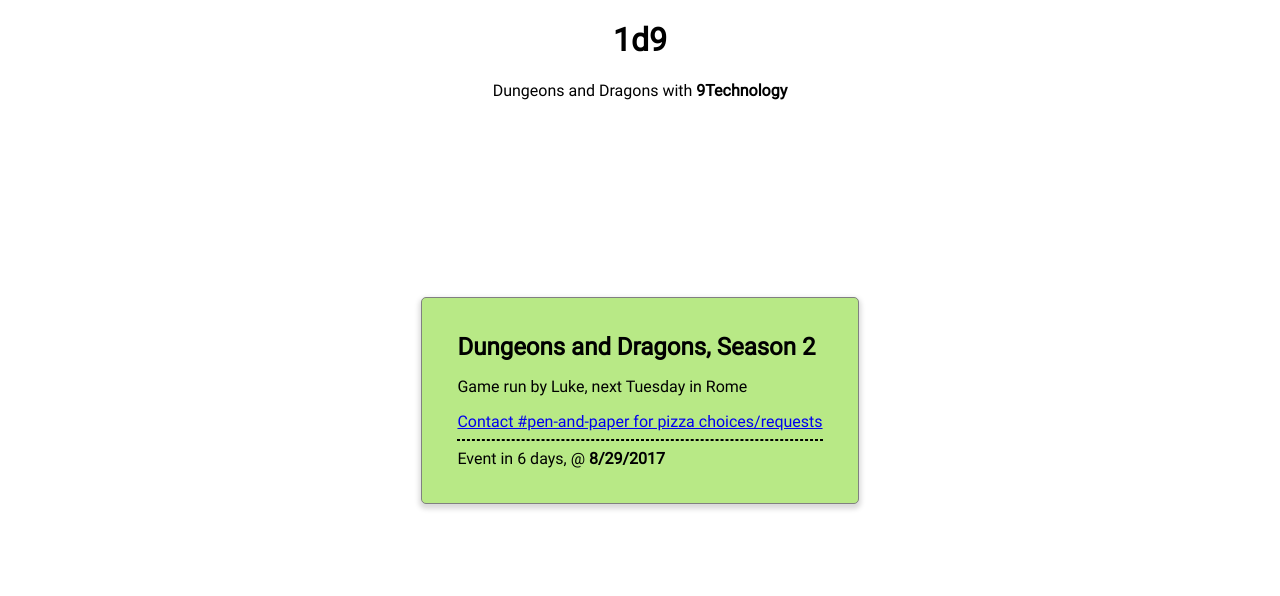
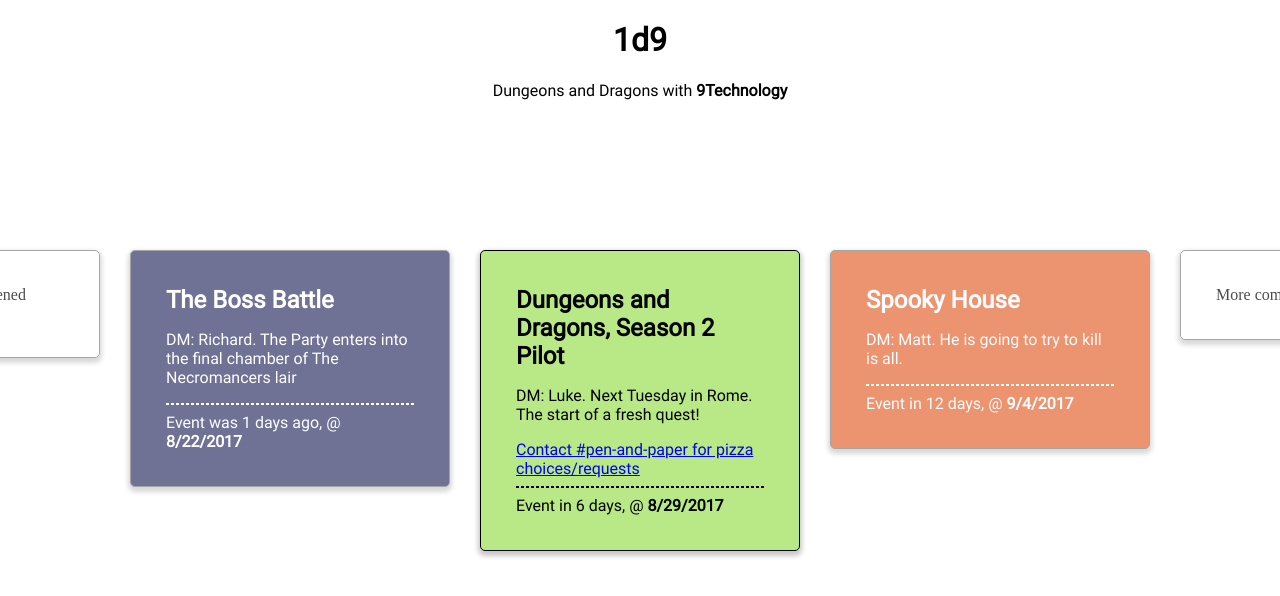
Before and after one commit to lukekaalim/1d9-site, a React app: page / in a window 1280 px wide. Shown: the top 596 px of the page. Built offline with nearby package versions, Linux system fonts and the light colour scheme.

Commit message:
Like, super hacky implementation of carousel

```diff
--- a/src/components/App/index.tsx
+++ b/src/components/App/index.tsx
@@ -1,20 +1,73 @@
 import * as React from 'react';
 import Heading from '../Heading';
 import CenteringContainer from '../CenteringContainer';
+import CardCarousel from '../CardCarousel';
 import SessionCard from '../SessionCard';
 
-const App = () =>
-<div>
-    <Heading />
-    <CenteringContainer>
-        <SessionCard
-            date={new Date(2017, 7, 29)}
-            name="Dungeons and Dragons, Season 2"
-            shortDesc="Game run by Luke, next Tuesday in Rome"
-            channelLink="Contact #pen-and-paper for pizza choices/requests"
-            color="#B8E986"
-            />
-    </CenteringContainer>
-</div>;
+export interface Identifiable { id: number };
+
+const currentSession = {
+    id: 1,
+    date: new Date(2017, 7, 29),
+    name: 'Dungeons and Dragons, Season 2 Pilot',
+    shortDesc: 'DM: Luke. Next Tuesday in Rome. The start of a fresh quest!',
+    channelLink: 'Contact #pen-and-paper for pizza choices/requests',
+    color: '#B8E986',
+};
+
+const lastSession = {
+    id: 0,
+    date: new Date(2017, 7, 22),
+    name: 'The Boss Battle',
+    shortDesc: 'DM: Richard. The Party enters into the final chamber of The Necromancers lair',
+    color: '#333767',
+    invert: true,
+}
+
+const futureSession = {
+    id: 2,
+    date: new Date(2017, 8, 4),
+    name: 'Spooky House',
+    shortDesc: 'DM: Matt. He is going to try to kill is all.',
+    color: '#e56635',
+    invert: true,
+}
+
+const sessions = [
+    <div className="card"> I don't remember what happened before this lol </div>,
+    <SessionCard {...lastSession} />,
+    <SessionCard {...currentSession} />,
+    <SessionCard {...futureSession} />,
+    <div className="card"> More coming Soon... </div>,
+];
+
+export interface State { selectedSession: number }
+
+class App extends React.Component {
+    state: State;
+
+    constructor () {
+        super();
+        this.state = {
+            selectedSession: 2,
+        };
+        this.selectIndex = this.selectIndex.bind(this);
+    }
+
+    selectIndex (index: number) {
+        this.setState({ selectedSession: index });
+        console.log('state set to', index);
+    }
+
+    render () {
+        return <div>
+            <Heading />
+            <CenteringContainer>
+                <CardCarousel cards={sessions} currentIndex={this.state.selectedSession} selectIndex={this.selectIndex} />
+            </CenteringContainer>
+        </div>;
+    }
+}
+
 
 export default App;
--- /dev/null
+++ b/src/components/CardCarousel/index.tsx
@@ -0,0 +1,24 @@
+import * as React from 'react';
+import './style.css';
+
+export interface CardCarouselProps { cards: Array<object>, currentIndex: number, selectIndex: (index: number) => void };
+
+const CARD_WIDTH = 350;
+
+const calculateOffset = (index: number): string => `translateX(${-(index * CARD_WIDTH) - (CARD_WIDTH / 2)}px)`;
+
+const CardCarousel = ({ cards, currentIndex, selectIndex }: CardCarouselProps) =>
+<div className="cardCarousel">
+    {cards.map((card, cardIndex) =>
+        <div
+            className={`cardItem${cardIndex === currentIndex ? ' selected' : ''}`}
+            key={cardIndex}
+            style={{'width': CARD_WIDTH, 'transform': calculateOffset(currentIndex)}}
+            onClick={() => selectIndex(cardIndex)}
+        >
+            {card}
+        </div>
+    )}
+</div>;
+
+export default CardCarousel;
--- /dev/null
+++ b/src/components/CardCarousel/style.css
@@ -0,0 +1,25 @@
+.cardCarousel {
+    display: flex;
+    position: absolute;
+    flex-direction: row;
+    left: 50%;
+}
+
+.cardItem {
+    cursor: pointer;
+    transition: all 0.25s ease;
+    flex-shrink: 0;
+}
+
+.cardItem .card {
+    opacity: 0.7;
+    user-select: none;
+}
+
+.selected .card {
+    border-color: black;
+    border-width: 1px;
+    opacity: 1;
+    cursor: auto;
+    user-select: auto;
+}
--- a/src/components/CenteringContainer/style.css
+++ b/src/components/CenteringContainer/style.css
@@ -8,4 +8,5 @@
     right: 0;
     bottom: 0;
     pointer-events: none;
+    overflow: hidden;
 }
--- a/src/components/Heading/styles.css
+++ b/src/components/Heading/styles.css
@@ -6,4 +6,11 @@
 .heading {
     font-family: 'roboto';
     text-align: center;
+    user-select: none;
 }
+
+@media screen and (max-height: 500px) {
+    .heading {
+        display: none;
+    }
+}
--- a/src/components/SessionCard/index.tsx
+++ b/src/components/SessionCard/index.tsx
@@ -8,7 +8,8 @@ export interface SessionCardProps {
     name: string,
     shortDesc: string,
     channelLink?: string,
-    color?: string
+    color?: string,
+    invert?: boolean,
 }
 
 const SLACK_CHANNEL = 'slack://channel?id=C5NGJNKQR&team=T02JJ4HCZ';
@@ -18,12 +19,13 @@ const CenteringContainer = ({
     name,
     shortDesc,
     color,
-    channelLink = '#pen-and-paper',
+    channelLink,
+    invert,
 }: SessionCardProps) =>
-<div className="card sessionCard" style={{'backgroundColor': color}}>
+<div className="card sessionCard" style={{'backgroundColor': color, 'color': (invert ? 'white' : 'black')}}>
     <h2 className="sessionHeading">{name}</h2>
     <p>{shortDesc}</p>
-    <a href={SLACK_CHANNEL}>{channelLink}</a>
+    { channelLink && <a href={SLACK_CHANNEL}>{channelLink}</a> }
     <hr className="bottomBorder"/>
     <SessionCountdown targetDate={date} />
 </div>;
--- a/src/components/SessionCard/style.css
+++ b/src/components/SessionCard/style.css
@@ -1,13 +1,13 @@
 .card {
     border: 1px grey solid;
     padding: 35px;
-    box-shadow: 0px 3px 5px 2px #dadada;
+    margin: 15px;
+    box-shadow: 0px 3px 5px 2px rgba(0, 0, 0, 0.22);
     border-radius: 5px;
     pointer-events: all;
 }
 .sessionCard {
     font-family: 'roboto';
-    min-width: 250px;
 }
 .sessionHeading {
     margin: 0;
--- a/src/components/SessionCountdown/index.tsx
+++ b/src/components/SessionCountdown/index.tsx
@@ -11,7 +11,12 @@ const formatDate = (target: Date): string =>
 
 const SessionCountdown = ({ targetDate }: SessionCountdownProps) =>
 <div className="sessionCountdown">
-    Event in {getDaysUntilTarget(targetDate)} days, @ <strong><time dateTime={targetDate.toISOString()}>{formatDate(targetDate)}</time></strong>
+    { getDaysUntilTarget(targetDate) >= 0 ?
+        `Event in ${getDaysUntilTarget(targetDate)} days`
+        :
+        `Event was ${-getDaysUntilTarget(targetDate)} days ago`
+    }
+    , @ <strong><time dateTime={targetDate.toISOString()}>{formatDate(targetDate)}</time></strong>
 </div>;
 
 export default SessionCountdown;
```
